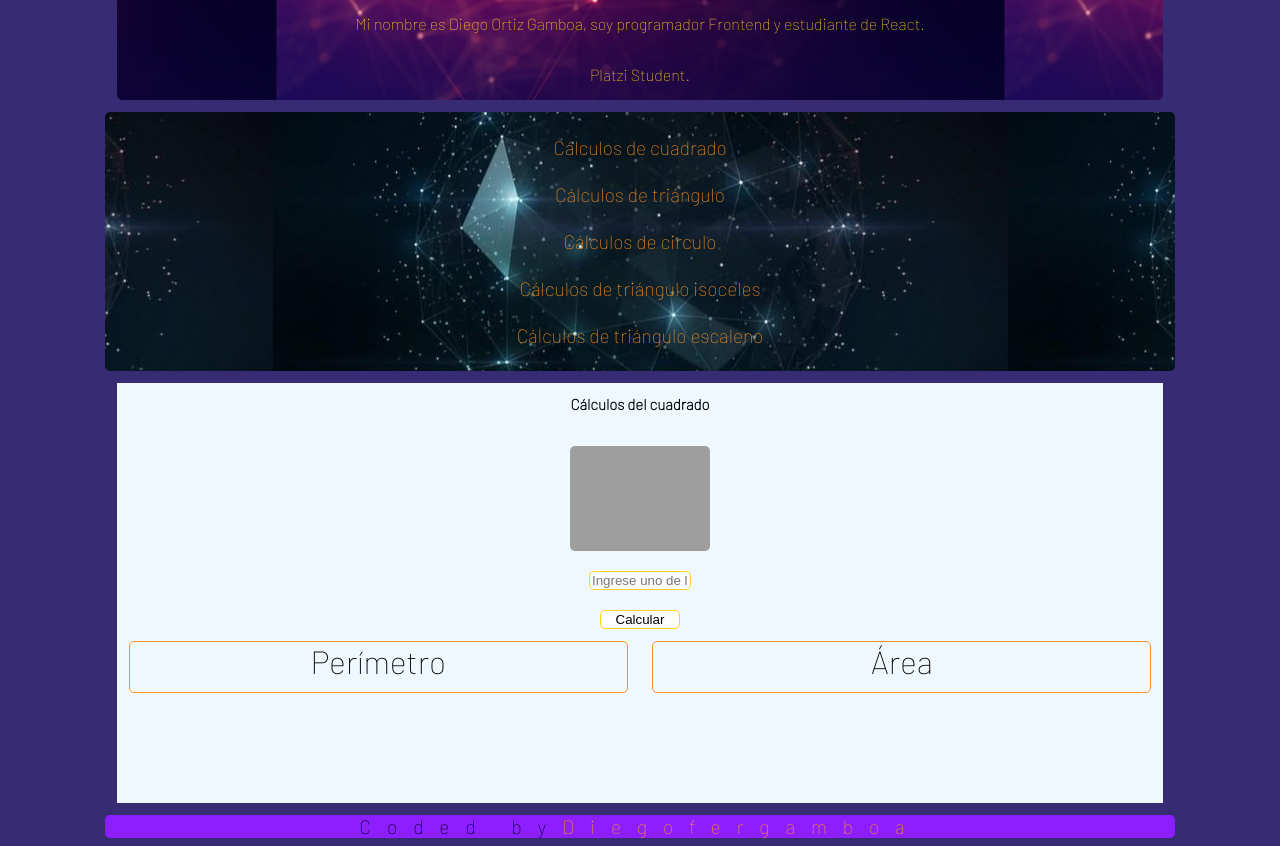
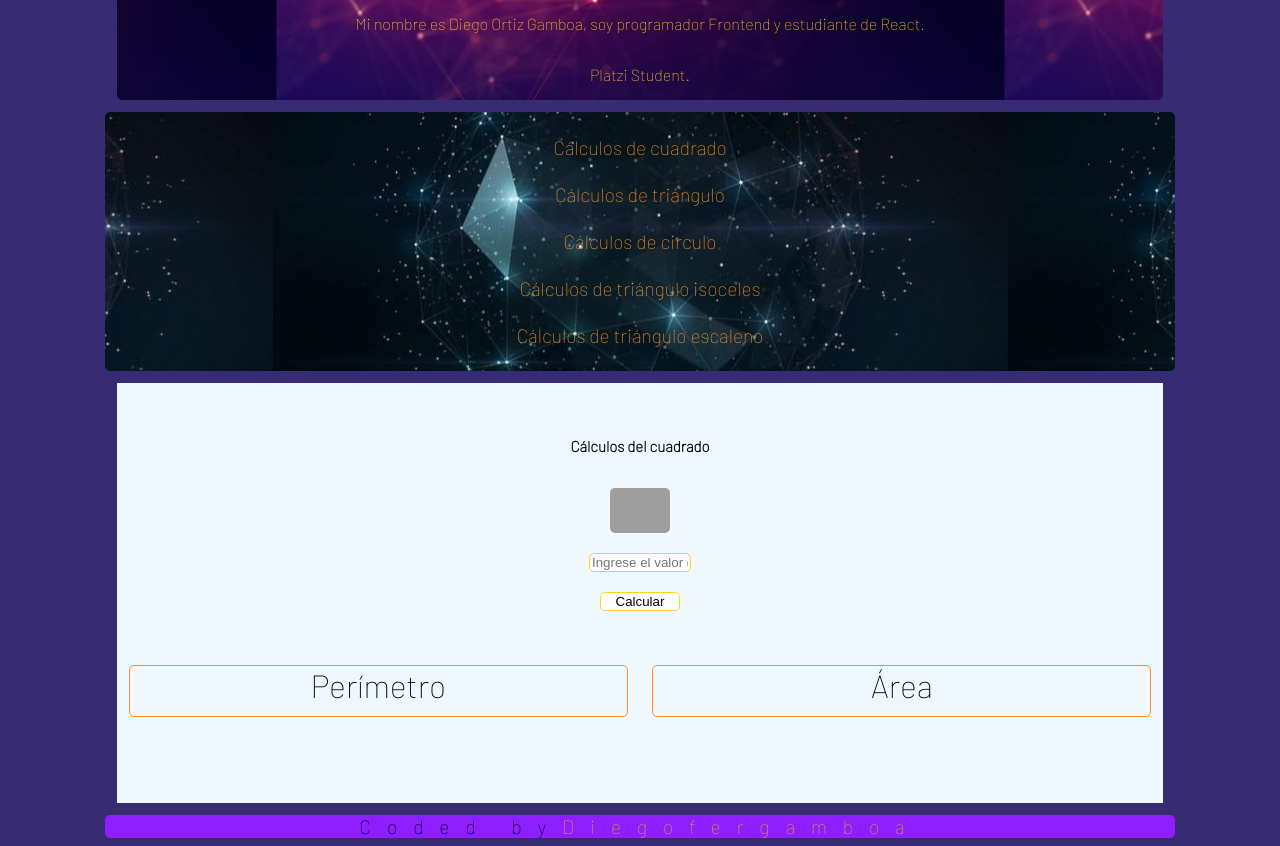
Before and after one commit to Diegofergamboa/Taller-Pr-ctico-de-JavaScript-Matem-ticas, a plain HTML site: page figuras/index.html in a window 1280 px wide. Shown: the part 205-1051 px from the top of the page. Drawn offline with Linux system fonts and the light colour scheme; grey boxes are pictures that could not be loaded.

Commit message:
fixing bugs of the cuadrado section

```diff
--- a/figuras/index.html
+++ b/figuras/index.html
@@ -47,14 +47,14 @@
                 <div class="cuadrado">
                     <h2 class="card-h2">Cálculos del cuadrado</h2>
                     <img class="image-cuadrado" src="https://www.abcfichas.com/wp-content/uploads/2020/12/Formula-Area-Cuadrado.jpg" />
-                    <input type="text" class="input-cuadrado" placeholder="Ingrese uno de los lados"/>
+                    <input type="text" class="input-cuadrado" placeholder="Ingrese el valor de uno de los lados"/>
                     <button class="button-cuadrado" type="button">Calcular</button>
                 </div>
                 <div class="div-calcular">
                     <div class="div-calcular-perimetro">Perímetro</div>
                     <div class="div-calcular-area">Área</div>
                 </div>
-            </div>
+                </div>
         </section>
     </main>
     <footer>Coded by <a href="https://github.com/Diegofergamboa"> Diegofergamboa</a></footer>
--- a/figuras/styles.css
+++ b/figuras/styles.css
@@ -122,18 +122,22 @@ footer {
 
 /* Cuadrado */
 
+.card-cuadrado {
+    display: grid;
+}
+
 .cuadrado {
     display: grid;
     place-content: center;
     place-items: center;
     gap: 20px;
     width: 100%;
-    height: auto;
+    height: 270px;
 }
 
 .image-cuadrado {
     display: inline-block;
-    width: 35%;
+    width: 15%;
     background-position: center;
     border-radius: 5px;
     background-repeat: no-repeat;
```
Also changed, not shown: figuras/square.js (+0 -13 lines).
